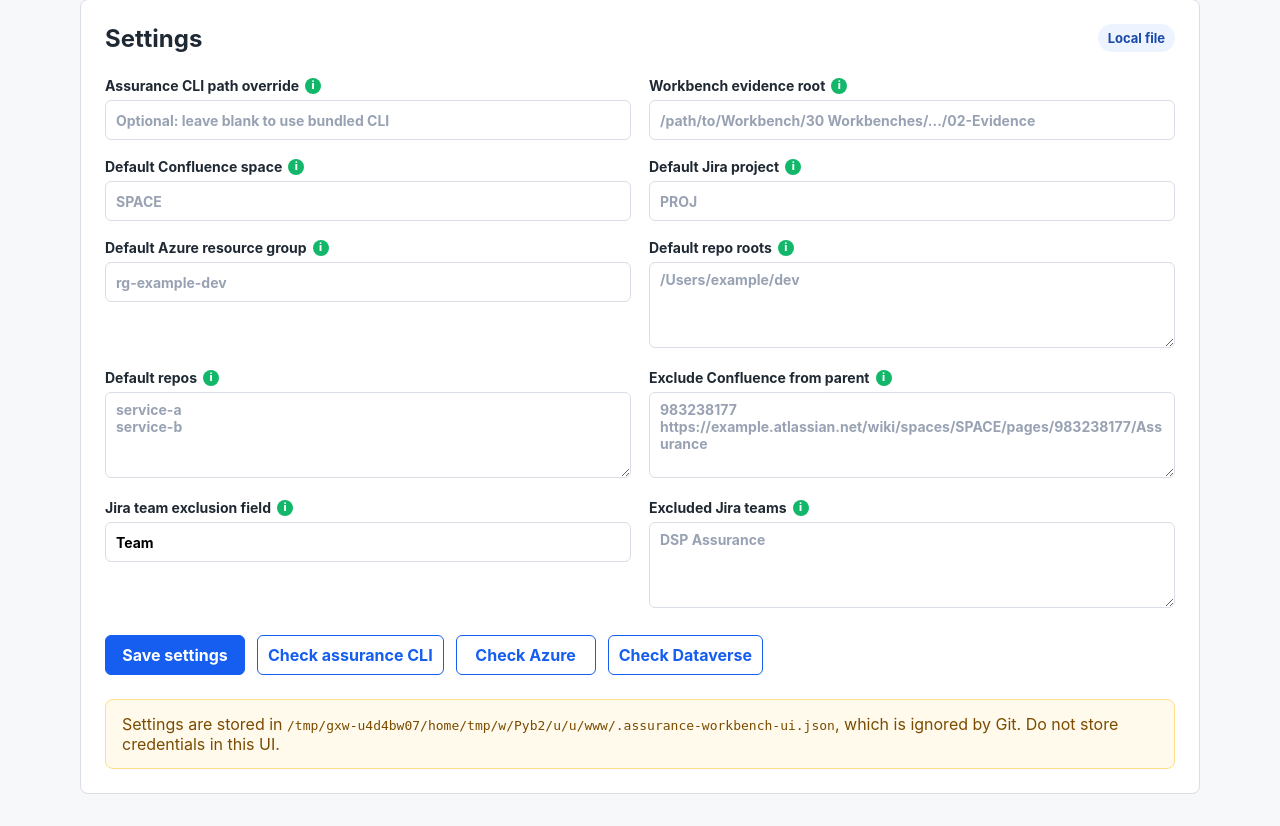
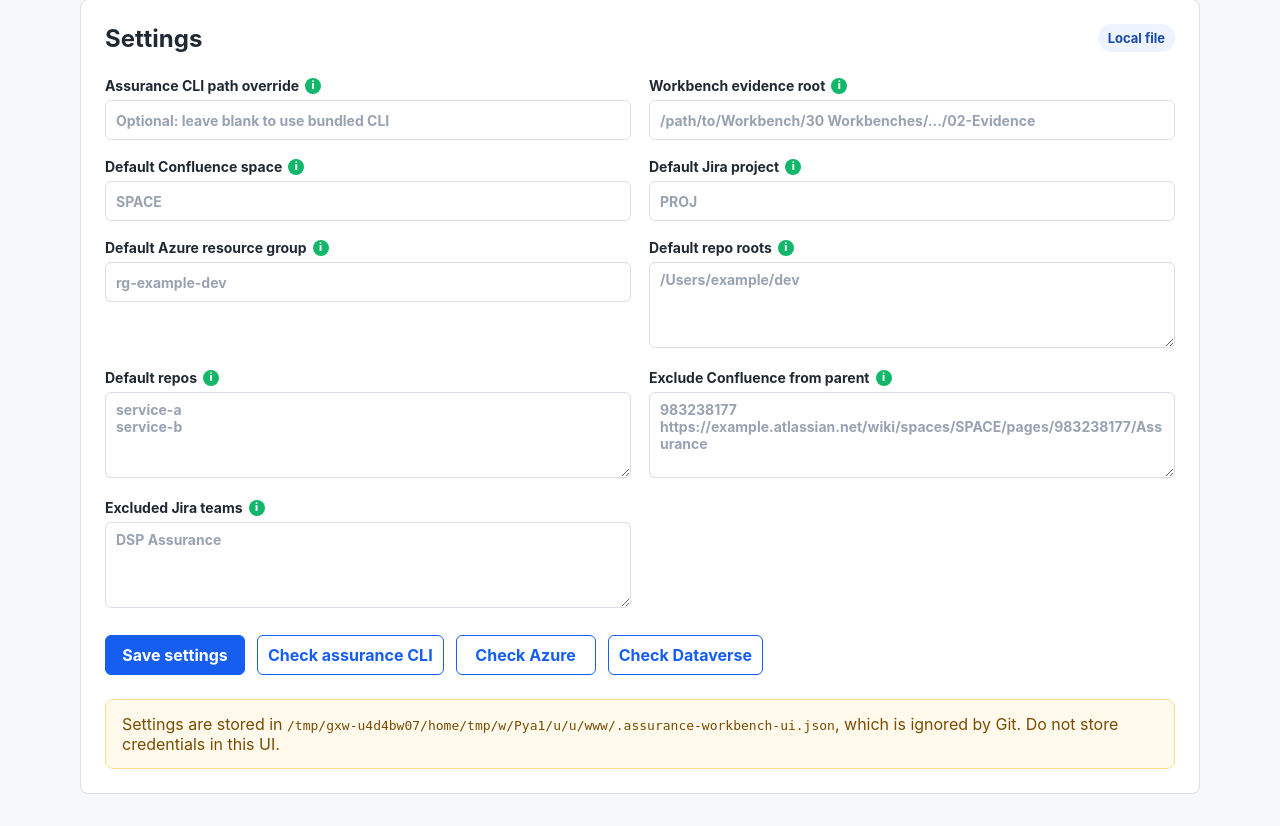
Before and after one commit to richlee-cgi/assurance-workbench-ui, a FastAPI app: page /settings in a window 1280 px wide. Shown: the part 121-947 px from the top of the page. Run offline with FastAPI, Linux system fonts and the light colour scheme; some libraries are stand-ins or nearby versions.

Commit message:
Simplify Jira team exclusions

```diff
--- a/app/templates/settings.html
+++ b/app/templates/settings.html
@@ -50,13 +50,10 @@
       <textarea name="exclude_confluence_parents" placeholder="983238177&#10;https://example.atlassian.net/wiki/spaces/SPACE/pages/983238177/Assurance">{{ settings.exclude_confluence_parents }}</textarea>
     </label>
 
-    <label>
-      <span class="field-title">Jira team exclusion field <span class="info-tooltip" tabindex="0" aria-label="Jira field used when applying excluded team names, usually Team or a customfield ID.">i<span class="tooltip-content" role="tooltip">Jira field used when applying excluded team names, usually Team or a customfield ID.</span></span></span>
-      <input type="text" name="jira_team_field" value="{{ settings.jira_team_field }}" placeholder="Team or customfield_12345">
-    </label>
+    <input type="hidden" name="jira_team_field" value="{{ settings.jira_team_field }}">
 
     <label>
-      <span class="field-title">Excluded Jira teams <span class="info-tooltip" tabindex="0" aria-label="Exact Jira team names to remove from evidence results.">i<span class="tooltip-content" role="tooltip">Exact Jira team names to remove from evidence results.</span></span></span>
+      <span class="field-title">Excluded Jira teams <span class="info-tooltip" tabindex="0" aria-label="Exact Jira team names to remove from evidence results. Uses the default Jira Team field.">i<span class="tooltip-content" role="tooltip">Exact Jira team names to remove from evidence results. Uses the default Jira Team field.</span></span></span>
       <textarea name="exclude_jira_teams" placeholder="DSP Assurance">{{ settings.exclude_jira_teams }}</textarea>
     </label>
 
```
Also changed, not shown: tests/test_app.py (+2 -2 lines), README.md.
